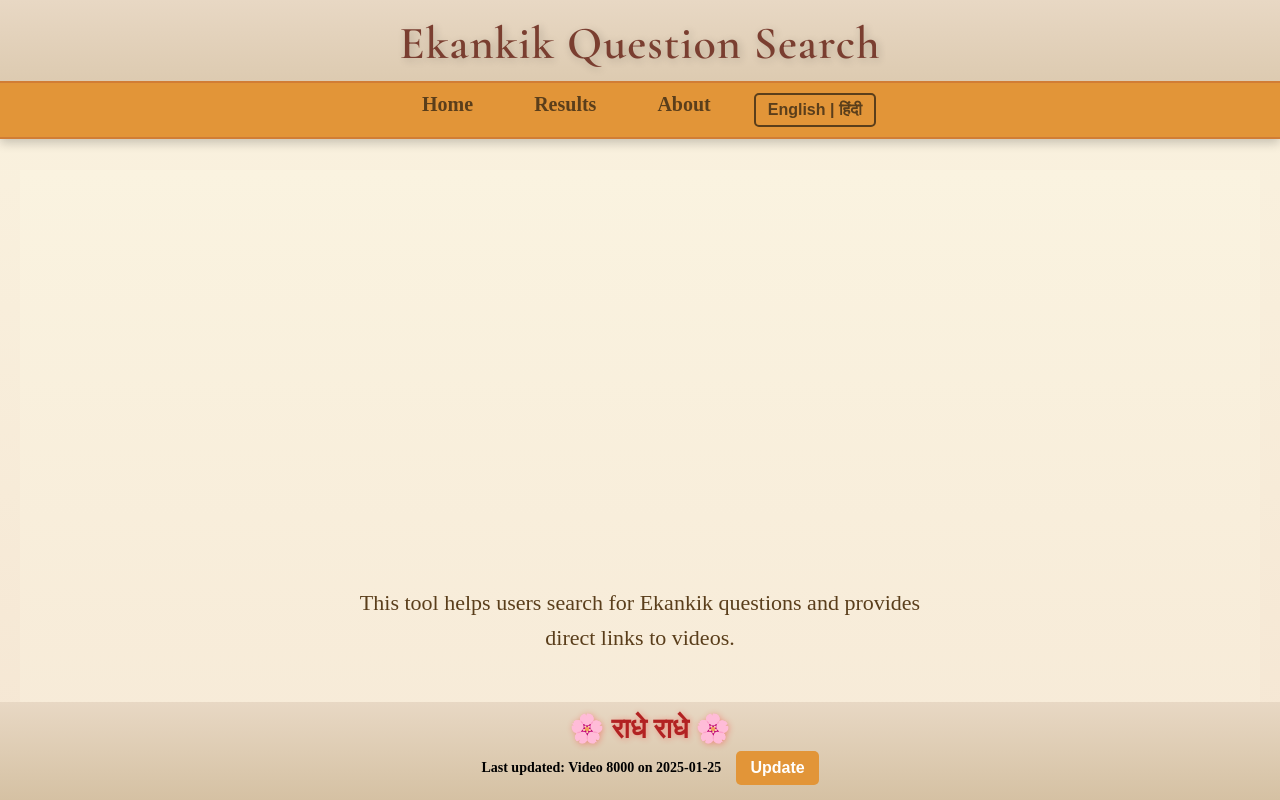
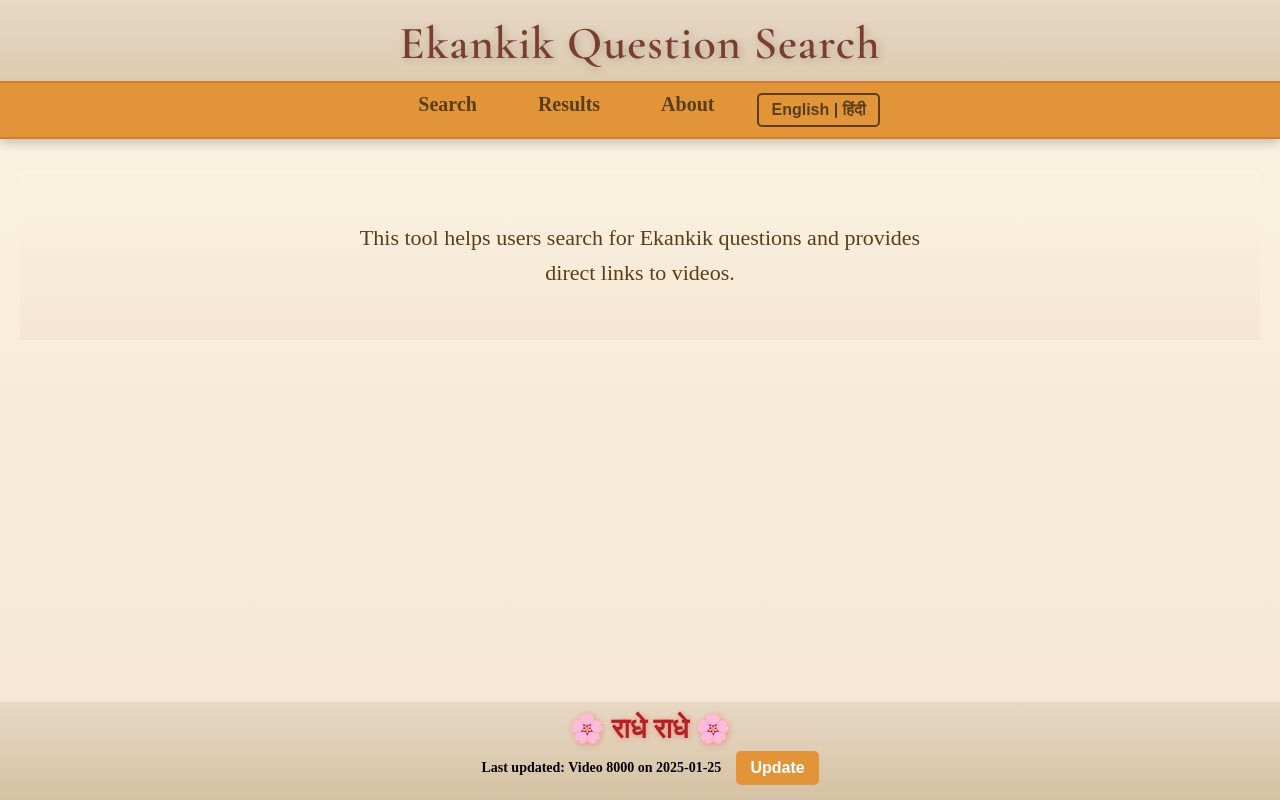
Before and after one commit to ChaitanyaMittal27/EkantikSearch, a React (Vite) app in the folder my-app/: page /about in a window 1280 px wide. Built offline with nearby package versions, Linux system fonts and the light colour scheme.

Commit message:
[debug]: css alteration for about.css and navbar naming

```diff
--- a/my-app/src/components/Header.tsx
+++ b/my-app/src/components/Header.tsx
@@ -9,7 +9,7 @@
             </h1>
             <nav className="nav-tabs">
                 <ul>
-                    <li><Link to="/">Home</Link></li>
+                    <li><Link to="/">Search</Link></li>
                     <li><Link to="/results">Results</Link></li>
                     <li><Link to="/about">About</Link></li>
                     <li>
--- a/my-app/src/css/About.css
+++ b/my-app/src/css/About.css
@@ -3,7 +3,7 @@
     background: linear-gradient(to bottom, #FAF3E0, #F5E6D3);
     text-align: center;
     padding: 50px;
-    height: 100vh; /* Full screen */
+    height: 100%;
     display: flex;
     justify-content: center;
     align-items: center;
```
Also changed, not shown: 1 other file (tests, documents, lock files or other folders).
